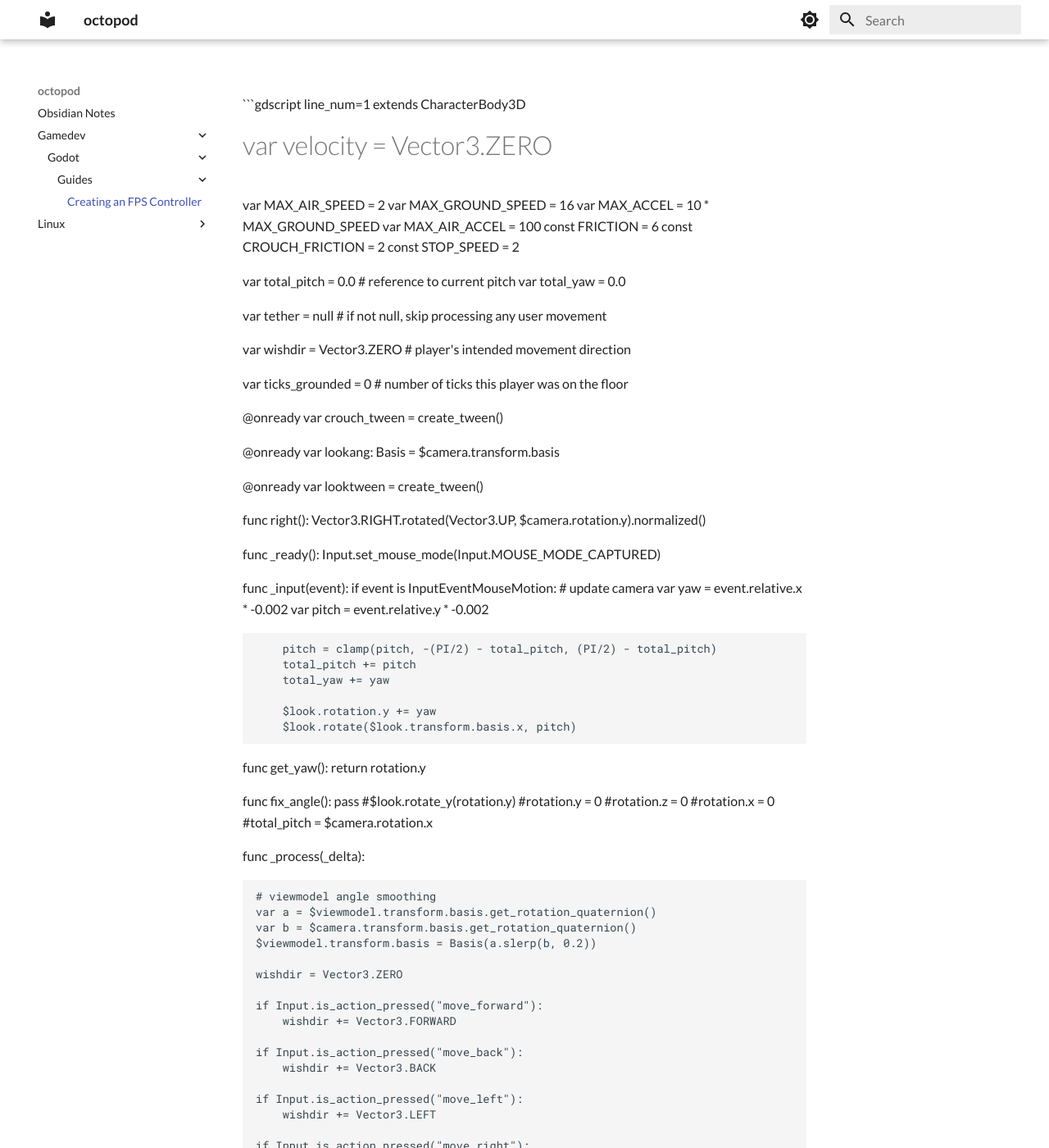
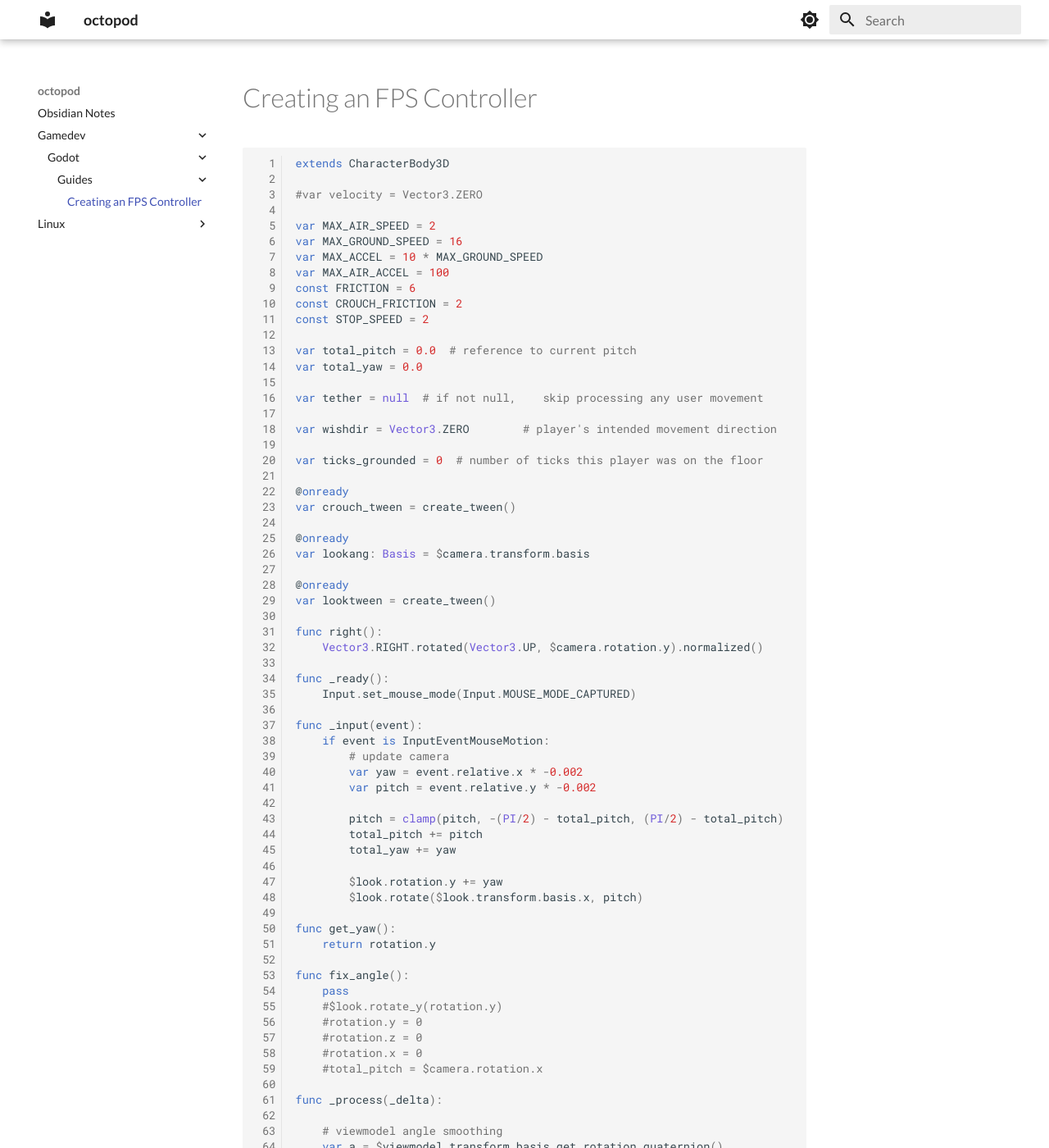
Before and after one commit to bakana808/mkdocs, an MkDocs documentation site: the page built from docs/gamedev/godot/guides/Creating an FPS Controller.md, in a window 1280 px wide and 1400 px high. Shown: the whole window at 82% size. Built offline with MkDocs 1.6.1 and Material for MkDocs 9.7.7, drawn with Linux system fonts in a browser that asks for light colours; some of the changed text lies outside the part shown.

Commit message:
vault backup: 2023-04-09 02:25:56

````diff
--- a/docs/gamedev/godot/guides/Creating an FPS Controller.md
+++ b/docs/gamedev/godot/guides/Creating an FPS Controller.md
@@ -1,4 +1,4 @@
-```gdscript line_num=1
+``` gdscript linenums="1"
 extends CharacterBody3D
 
 #var velocity = Vector3.ZERO
````
Also changed, not shown: 2 other files.
